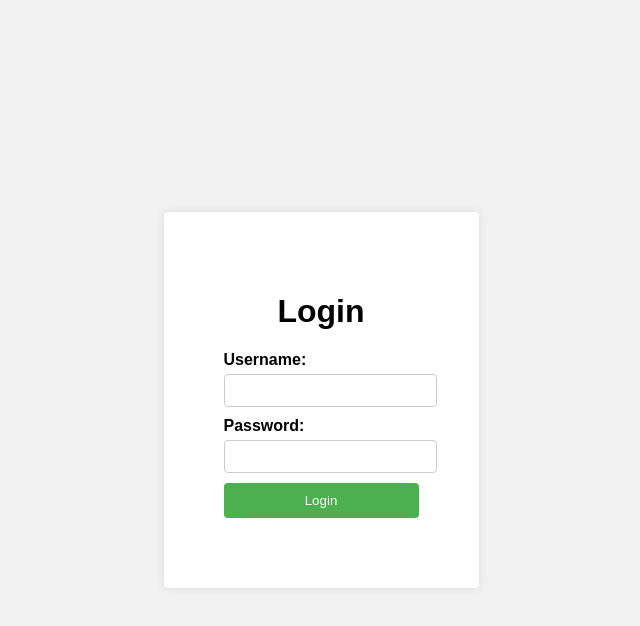
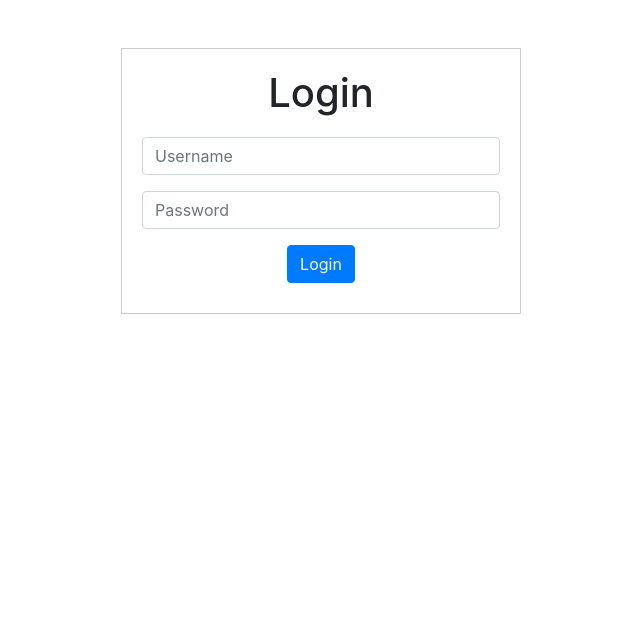
Before and after one commit to cannavaroyogi/login-js, a website: page static/login.html in a window 1280 px wide. Shown: the whole page, without its empty margins (319-959 px from the left). Drawn offline with nearby package versions, Linux system fonts and the light colour scheme.

Commit message:
Adding static login

```diff
--- a/src/controllers/user.controller.js
+++ b/src/controllers/user.controller.js
@@ -7,7 +7,7 @@ exports.findUser = function (req, res) {
         if (user !== null) {
             //res.json(user);
             // res.redirect('/landing');
-            res.status(200).json({error:false,data:user});
+            res.status(200).json({error:false,message:'Login Successfull'});
         } else {
             res.status(404).json({error:true,message:"user data not found"});
         }
--- a/static/login.html
+++ b/static/login.html
@@ -1,75 +1,52 @@
 <!DOCTYPE html>
 <html>
 <head>
-  <title>Login</title>
+  <title>Login Page</title>
+  <meta name="viewport" content="width=device-width, initial-scale=1">
+  <link rel="stylesheet" href="https://maxcdn.bootstrapcdn.com/bootstrap/4.5.2/css/bootstrap.min.css">
   <style>
-    body {
-      font-family: Arial, sans-serif;
-      background-color: #f2f2f2;
-      margin: 0;
-      padding: 0;
-      display: flex;
-      justify-content: center;
-      align-items: center;
-      height: 100vh;
+    .login-container {
+      max-width: 400px;
+      margin: 0 auto;
+      padding: 20px;
+      border: 1px solid #ccc;
     }
 
-    .login-container {
-      background-color: #fff;
-      padding: 60px;
-      border-radius: 4px;
-      box-shadow: 0 0 10px rgba(0, 0, 0, 0.1);
+    h1 {
+      text-align: center;
+      margin-bottom: 20px;
     }
 
-    .login-container h1 {
+    #message {
       text-align: center;
-    }
-
-    .form-group {
-      margin-bottom: 10px;
-    }
-
-    .form-group label {
-      display: block;
-      margin-bottom: 5px;
-      font-weight: bold;
-    }
-
-    .form-group input[type="text"],
-    .form-group input[type="password"] {
-      width: 100%;
-      padding: 8px;
-      border: 1px solid #ccc;
-      border-radius: 4px;
-    }
-
-    .form-group input[type="submit"] {
-      width: 100%;
-      padding: 10px;
-      background-color: #4caf50;
-      color: #fff;
-      border: none;
-      border-radius: 4px;
-      cursor: pointer;
+      margin-top: 10px;
     }
   </style>
 </head>
 <body>
+  <div class="container">
+    <div class="row">
+      <div class="col-lg-6 mx-auto mt-5">
         <div class="login-container">
           <h1>Login</h1>
-    <form action="/login" method="POST">
+          <form id="login-form">
             <div class="form-group">
-        <label for="username">Username:</label>
-        <input type="text" id="username" name="username" required>
+              <input type="text" class="form-control" id="username" placeholder="Username">
             </div>
             <div class="form-group">
-        <label for="password">Password:</label>
-        <input type="password" id="password" name="password" required>
+              <input type="password" class="form-control" id="password" placeholder="Password">
             </div>
-      <div class="form-group">
-        <input type="submit" value="Login">
+            <div class="text-center">
+              <button type="submit" class="btn btn-primary">Login</button>
             </div>
           </form>
+          <div id="message"></div>
         </div>
+      </div>
+    </div>
+  </div>
+
+  <script src="https://code.jquery.com/jquery-3.6.0.min.js"></script>
+  <script src="script.js"></script>
 </body>
 </html>
--- /dev/null
+++ b/static/script.js
@@ -0,0 +1,23 @@
+$(document).ready(function() {
+    $('#login-form').submit(function(e) {
+      e.preventDefault(); // Prevent form submission
+
+      var username = $('#username').val();
+      var password = $('#password').val();
+
+      // Make AJAX request
+      $.ajax({
+        url: '/login', // Replace with your backend API endpoint
+        method: 'POST',
+        data: { username: username, password: password },
+        success: function(response) {
+          // Handle successful login
+          $('#message').removeClass('text-danger').addClass('text-success').text(response.message);
+        },
+        error: function(xhr, status, error) {
+          // Handle login error
+          $('#message').removeClass('text-success').addClass('text-danger').text('Login failed. Please try again.');
+        }
+      });
+    });
+  });
--- /dev/null
+++ b/static/style.css
@@ -0,0 +1,37 @@
+.login-container {
+    width: 300px;
+    margin: 0 auto;
+    padding: 20px;
+    border: 1px solid #ccc;
+  }
+
+  h1 {
+    text-align: center;
+  }
+
+  input[type="text"],
+  input[type="password"],
+  input[type="submit"] {
+    display: block;
+    width: 100%;
+    padding: 10px;
+    margin-bottom: 10px;
+  }
+
+  input[type="submit"] {
+    background-color: #4CAF50;
+    color: white;
+  }
+
+  #message {
+    text-align: center;
+    margin-top: 10px;
+  }
+
+  .text-success {
+    color: green;
+  }
+
+  .text-danger {
+    color: red;
+  }
```
Lines whose indentation alone changed are shown as unchanged.
